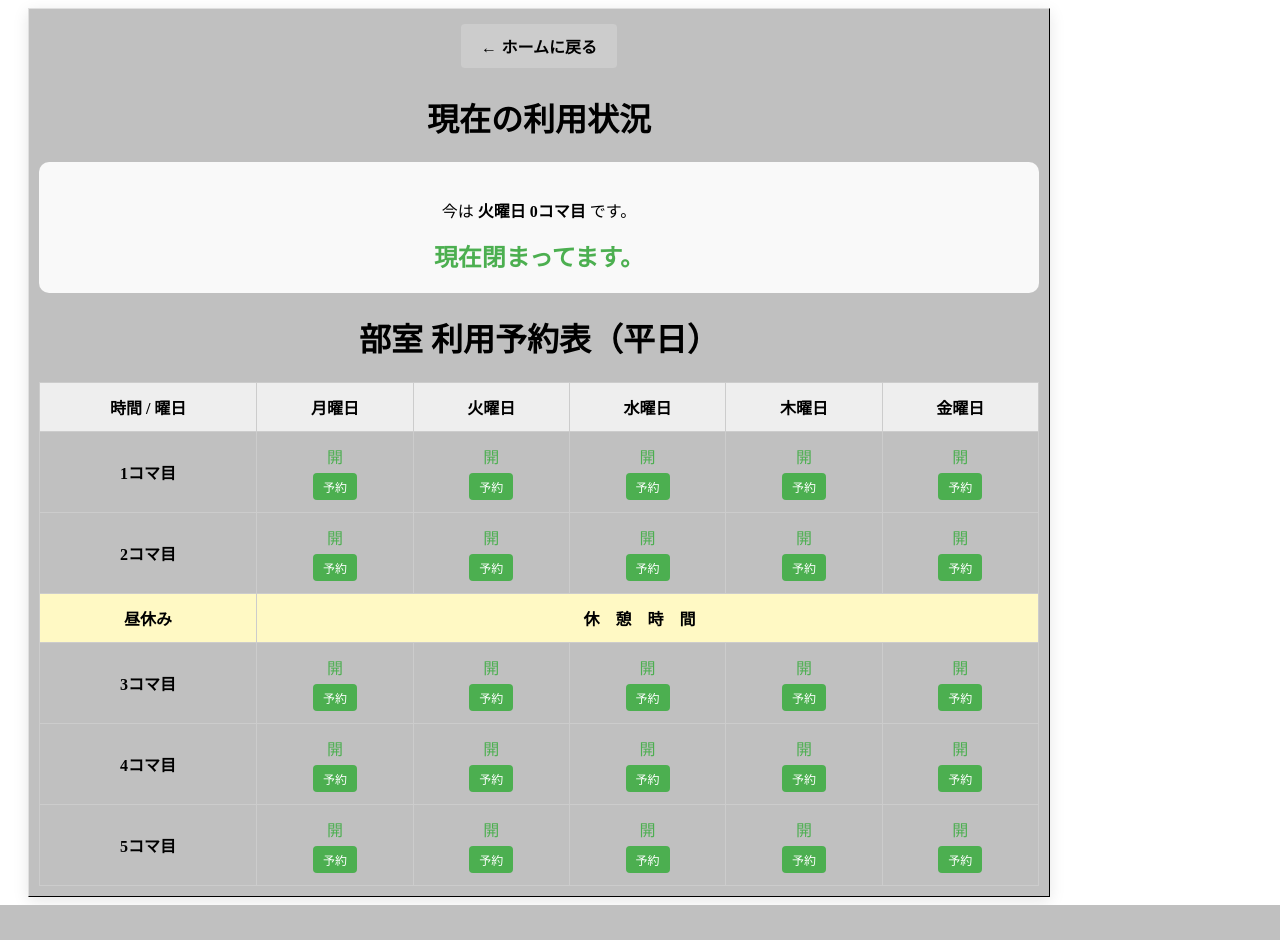
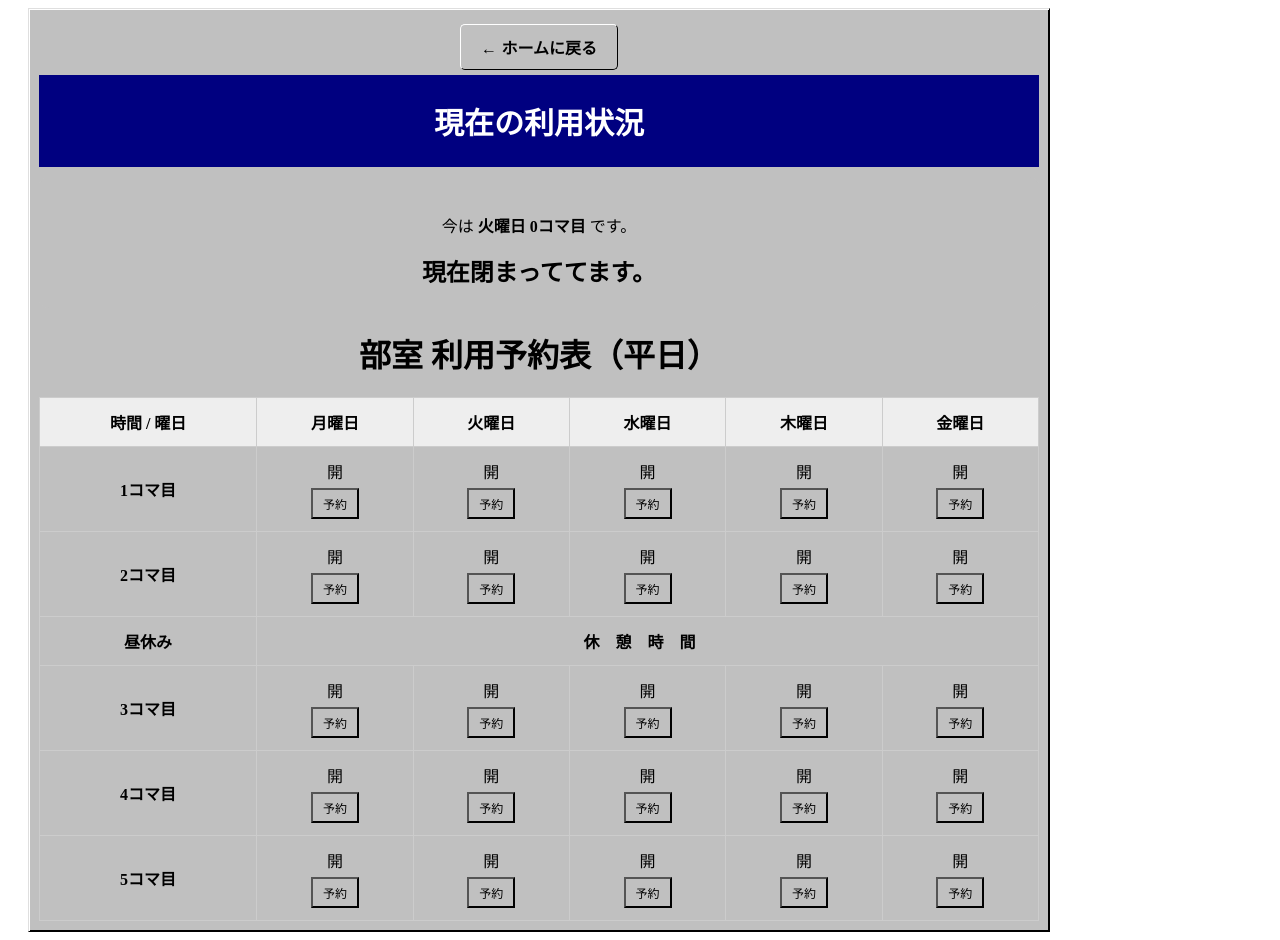
Before and after one commit to atsdadsas/book_maneger, a Flask app: page /history in a window 1280 px wide. Before the commit the page ends 905 px from the top, so only its background shows below. Run offline with Flask 3, Linux system fonts and the light colour scheme; data that the repository does not hold is empty.

Commit message:
部誌管理のペーwindows95風

```diff
--- a/static/test.css
+++ b/static/test.css
@@ -16,26 +16,33 @@
 .container {
     max-width: 1000px;
     width: 90%;
-        margin-left :  20px;
-        margin-right:auto;
+    margin-left: 20px;
+    margin-right: auto;
     margin-top: 5px;
     /* margin-bottom: 20px; */
+
     background: rgb(192, 192, 192);
-        /* padding: (上の隙間)タイトルバーがあるので狭め */
     padding: 10px;
-        /* 丸み */
     border-radius: 0px;
-        /* ★立体感を出すCSS */
-    /* 1. まず内側にハイライト（光）を入れる */
+
     box-shadow:
-        inset 1px 1px 0px 0px rgba(255, 255, 255, 1.0), /* 左と上の白 */
-        inset -1px -1px 0px 0px rgba(0, 0, 0, 1.0); /* 右と下の黒 */
-        box-shadow: 0 4px 15px rgba(0,0,0,0.1);
-    /* 2. さらに外側に境界線を追加して、合計3層の立体感にする */
-        border: 1px solid black; /* 外側の黒線 */
-        border-top: 1px solid rgb(223, 223, 223); /* 上の薄い白線 */
-        border-left: 1px solid rgb(223, 223, 223); /* 左の薄い白線 */
-        text-align: center; /* 中身のボタンを真ん中に寄せる */
+        inset 1px 1px 0px 0px rgba(255, 255, 255, 1.0), /* 左と上の白ライン */
+        inset -1px -1px 0px 0px rgba(0, 0, 0, 1.0);    /* 右と下の黒ライン */
+
+    /* 外側の境界線（合計3層の立体感） */
+    border: 1px solid black;
+    border-top: 1px solid rgb(223, 223, 223);
+    border-left: 1px solid rgb(223, 223, 223);
+
+    text-align: center;
+}
+
+.frame {
+    border: 2px solid rgb(192, 192, 192); /* 真っ黒な細い線 */
+    padding: 1px;           /* ← これが重要！内側のcontainerとの間にわずかな隙間を作る */
+    display: inline-block;  /* 中身のサイズに合わせる設定 */
+    width: 90%;             /* containerと同じ幅感にする */
+    max-width: 1004px;      /* borderの分、少しだけ広めに設定 */
 }
 
     /* ボタンの共通設計図（paddingなどはここに1回書くだけ！） */
--- a/templates/history.html
+++ b/templates/history.html
@@ -9,11 +9,8 @@
         table { width: 100%; border-collapse: collapse; margin-top: 20px; }
         th, td { border: 1px solid #ccc; padding: 12px; text-align: center; }
         th { background-color: #eee; }
-        .status-reserved { color: #d32f2f; font-weight: bold; }
-        .status-available { color: #4CAF50; }
-        /* ボタンの色を調整 */
-        .btn-green { background-color: #4CAF50; color: white; border: none; cursor: pointer; border-radius: 4px; }
-        .btn-gray { background-color: #ccc; color: black; border: none; cursor: pointer; border-radius: 4px; }
+        .status-reserved { color: #000000; font-weight: bold; }
+        .status-available { color: #000000; }
         .btn { padding: 10px 20px; text-decoration: none; display: inline-block; }
     </style>
 </head>
@@ -21,17 +18,20 @@
     <div class="container">
         <a href="{{ url_for('index') }}" class="btn btn-gray">← ホームに戻る</a>
 
-        <h1>現在の利用状況</h1>
-        <div class="current-info" style="padding: 20px; border-radius: 10px; background-color: #f9f9f9; margin-bottom: 20px;">
+        <div class="window-title-bar">
+            <h1 class="f1">現在の利用状況</h1>
+        </div>
+
+        <div class="current-info" style="padding: 20px; border-radius: 10px; background-color: rgb(192, 192, 192); margin-bottom: 20px;">
             <p>今は <strong>{{ day }}曜日 {{ slot }}コマ目</strong> です。</p>
             {% if res %}
-                <div style="color:#d32f2f;font-size:1.5em;font-weight:bold;">
+                <div style="color:#000000;font-size:1.5em;font-weight:bold;">
                     現在利用中です
                 </div>
                 <p>利用者: {{ res.user_name }}</p>
             {% else %}
-                <div style="color:#4CAF50;font-size:1.5em;font-weight: bold;">
-                    現在閉まってます。
+                <div style="color:#000000;font-size:1.5em;font-weight: bold;">
+                    現在閉まっててます。
                 </div>
             {% endif %}
         </div>
@@ -49,7 +49,7 @@
                 {% for current_slot_num in range(1, 6) %}
                     {# 5コマ目の前に昼休みを挿入 #}
                     {% if current_slot_num == 3 %}
-                    <tr style="background-color: #fff9c4;">
+                    <tr style="background-color: rgb(192, 192, 192);">
                         <td><strong>昼休み</strong></td>
                         <td colspan="5" style="letter-spacing: 1em; font-weight: bold;">休憩時間</td>
                     </tr>
@@ -72,7 +72,7 @@
                                 <form action="/reserve" method="POST" style="margin-top: 5px;">
                                     <input type="hidden" name="day" value="{{ day_name }}">
                                     <input type="hidden" name="slot" value="{{ current_slot_num }}">
-                                    <button type="submit" class="btn-green" style="padding: 5px 10px; font-size: 12px;">予約</button>
+                                    <button type="submit" class="btn-gray" style="padding: 5px 10px; font-size: 12px;">予約</button>
                                 </form>
                             {% endif %}
                         </td>
--- a/templates/index.html
+++ b/templates/index.html
@@ -31,7 +31,7 @@
             <div id="opening-text"></div>
         </div>
     </div>
-    <div class="container">
+    <div class="container frame">
         <div class="nav-buttons">
             <a href="/" class="btn btn-gray f1">ホーム</a>
             <a href="/history" class="btn btn-gray f1">予約状況</a>
@@ -89,7 +89,7 @@
                 {% endfor %}
             </ul>
         </div>
-            <div class="container">
+            <div class="container frame">
                 <p class="f1">↓回線の調子がいいと動く（走る）</p>
                 <div class="next-page-container">
                     <img id="target-image" src="{{ url_for('static', filename='images/image1.jpg') }}" width="300" alt="部室の画像" style="border-radius: 8px;">
```
Lines whose indentation alone changed are shown as unchanged.
